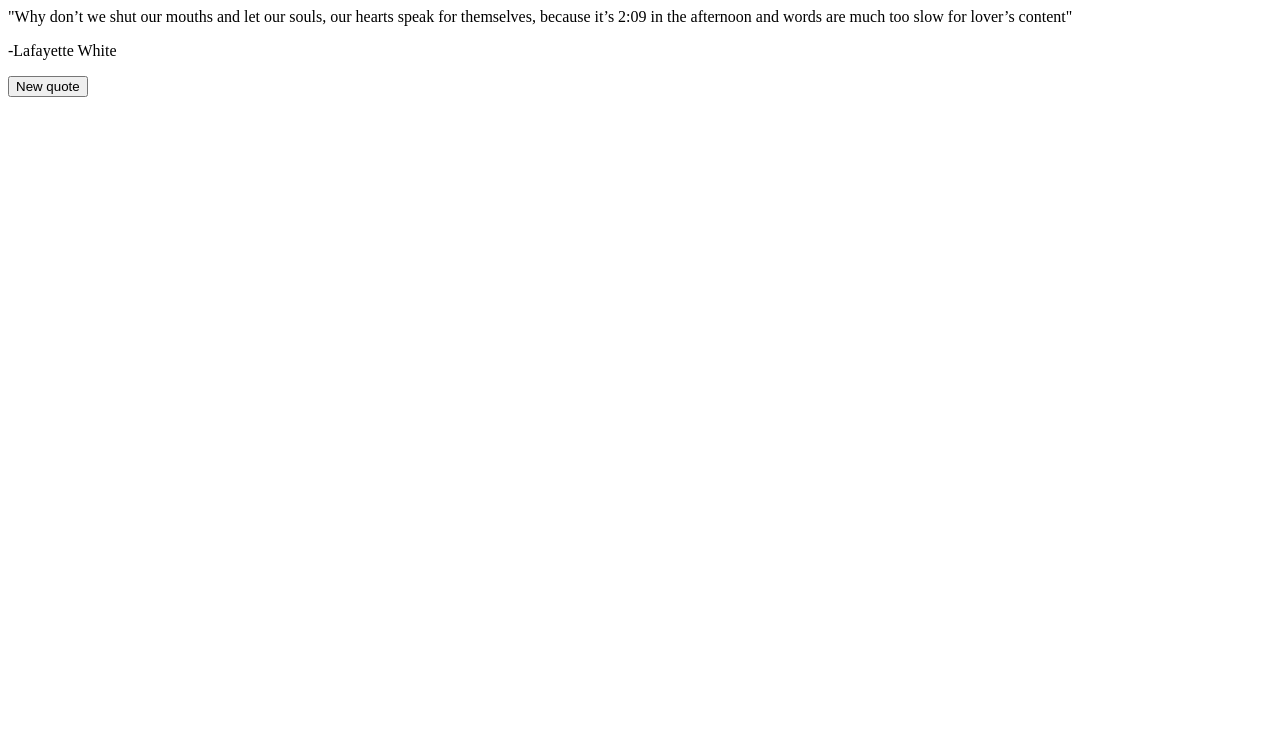
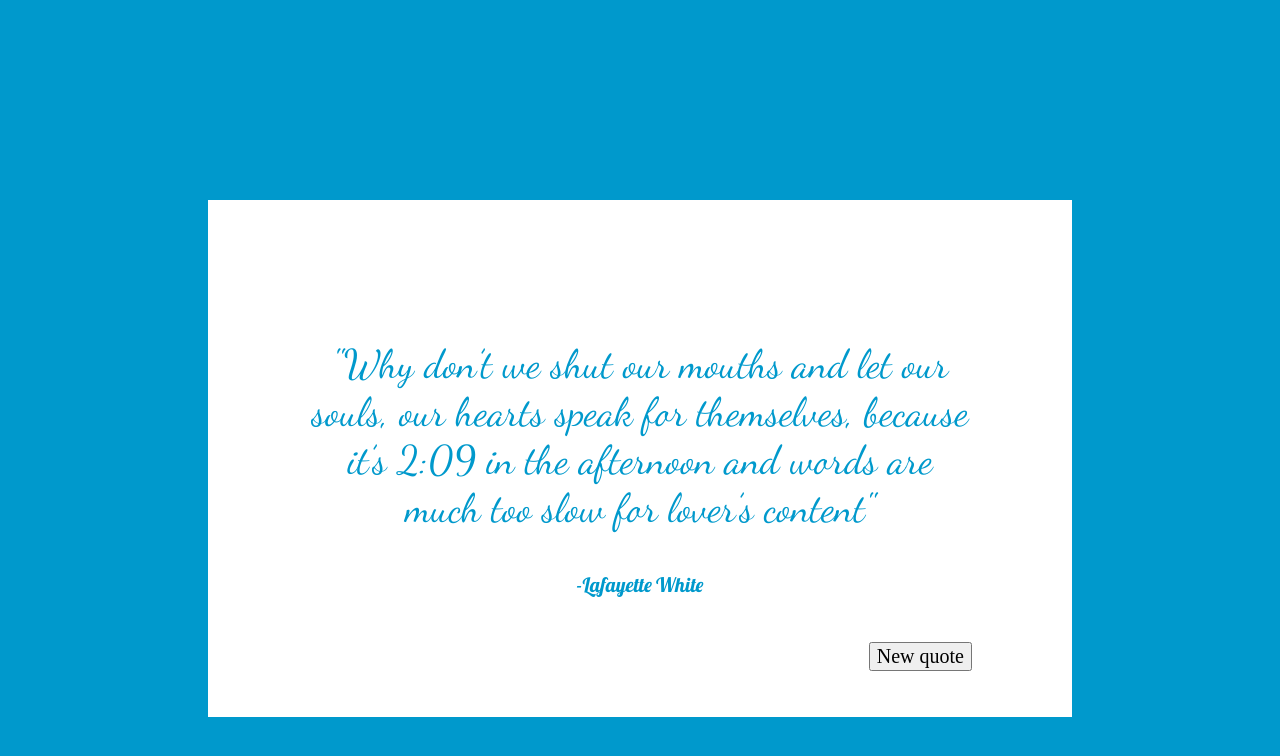
Before and after one commit to deguzmankevin/quotegenerator, a plain HTML site: page index.html in a window 1280 px wide. Drawn offline with Linux system fonts and the light colour scheme; files that its build step writes are made by us from their sources; some icons are missing; a web font is replaced by a local one.

Commit message:
link to load css

```diff
--- a/index.html
+++ b/index.html
@@ -2,6 +2,7 @@
 <link href="https://fonts.googleapis.com/css?family=Tangerine" rel="stylesheet" type="text/css">
 <link href="https://fonts.googleapis.com/css?family=Dancing+Script" rel="stylesheet" type="text/css">
 <link href="https://fonts.googleapis.com/css?family=Farsan" rel="stylesheet" type="text/css">
+<link rel="stylesheet" type="text/css" href="/styles/index.css">
 <head>
   <title></title>
 </head>
```
